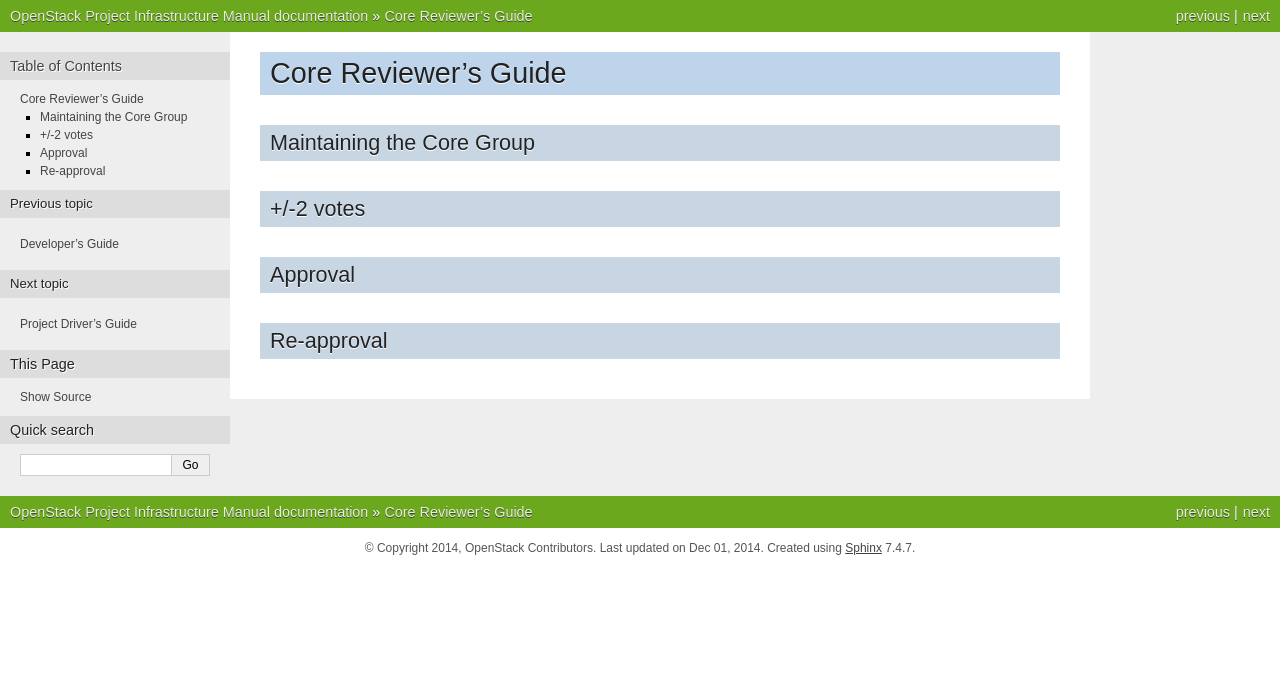
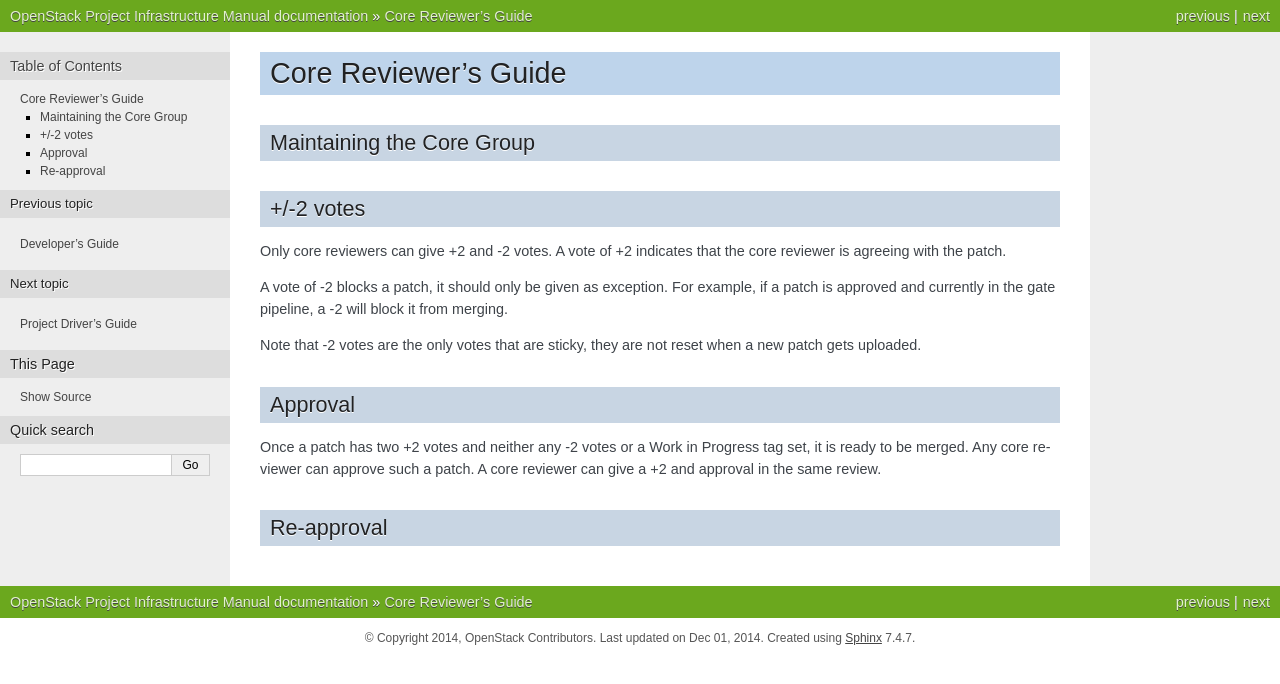
Before and after one commit to openstack-archive/infra-manual, a Sphinx documentation site: the page built from doc/source/core.rst, in a window 1280 px wide. Shown: the top 684 px of the page. Built offline with Sphinx 7.4.7, drawn with Linux system fonts in a browser that asks for light colours.

Commit message:
Core revier: Add +-2, approval
Add brief content for core reviewers.

Change-Id: I8848a186c140296c2a70242c1e16a2f28f6e9950

```diff
--- a/doc/source/core.rst
+++ b/doc/source/core.rst
@@ -10,9 +10,23 @@
 
 +/-2 votes
 ==========
+Only core reviewers can give +2 and -2 votes. A vote of +2 indicates
+that the core reviewer is agreeing with the patch.
+
+A vote of -2 blocks a patch, it should only be given as exception.
+For example, if a patch is approved and currently in the gate pipeline,
+a -2 will block it from merging.
+
+Note that -2 votes are the only votes that are sticky, they are not
+reset when a new patch gets uploaded.
 
 Approval
 ========
 
+Once a patch has two +2 votes and neither any -2 votes or a Work in
+Progress tag set, it is ready to be merged. Any core reviewer can
+approve such a patch. A core reviewer can give a +2 and approval in
+the same review.
+
 Re-approval
 ===========
```
